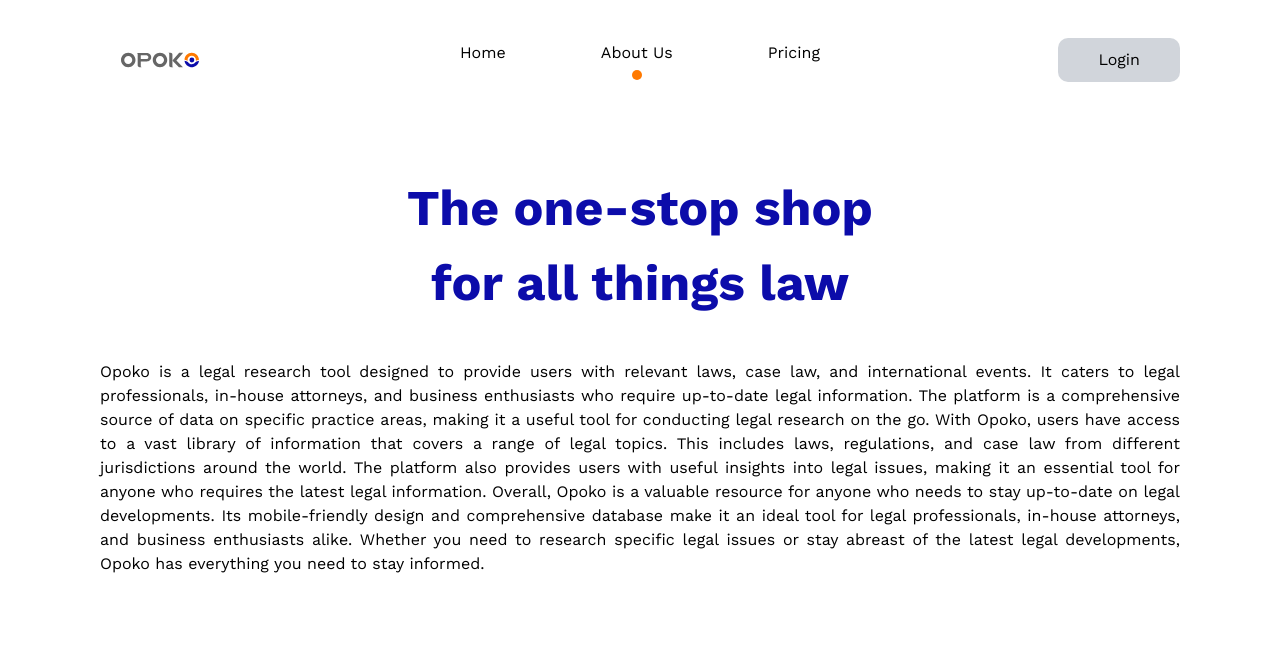
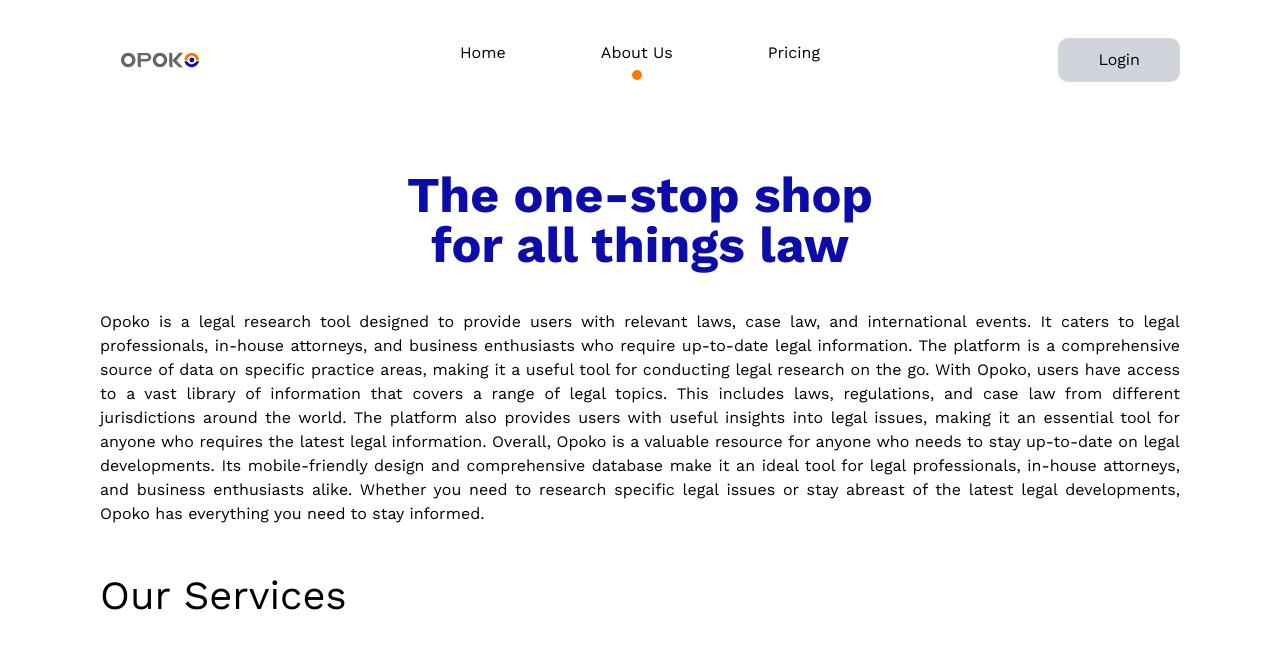
Before and after one commit to Niscolinx/opoko, a React (Vite) app: page /about-us in a window 1280 px wide. Shown: the top 648 px of the page. Built offline with nearby package versions, Linux system fonts and the light colour scheme.

Commit message:
working on about us

```diff
--- a/src/pages/AboutUs.tsx
+++ b/src/pages/AboutUs.tsx
@@ -2,9 +2,11 @@
 
 function AboutUs() {
   return (
-    <div className="grid gap-8">
+    <div className="grid gap-16">
       <div className='grid gap-16 text-justify'>
-        <p className="font-bold text-[5rem] text-color-blue text-center max-w-[50rem] mx-auto">
+        <p className="font-bold text-[5rem] text-color-blue text-center max-w-[50rem] mx-auto" style={{
+          lineHeight: '5rem'
+        }}>
           The one-stop shop for all things law
         </p>
         <p>
@@ -27,6 +29,9 @@
           has everything you need to stay informed.
         </p>
       </div>
+      <div>
+        <p className='text-[4rem]'>Our Services</p>
+      </div>
     </div>
   );
 }
--- a/src/sass/base/base.scss
+++ b/src/sass/base/base.scss
@@ -9,7 +9,7 @@
 body {
   box-sizing: border-box;
   font-family: 'Work Sans', sans-serif;
-  //line-height: 1.7;
+  // line-height: 1.7;
   font-weight: 400;
 }
 
```
